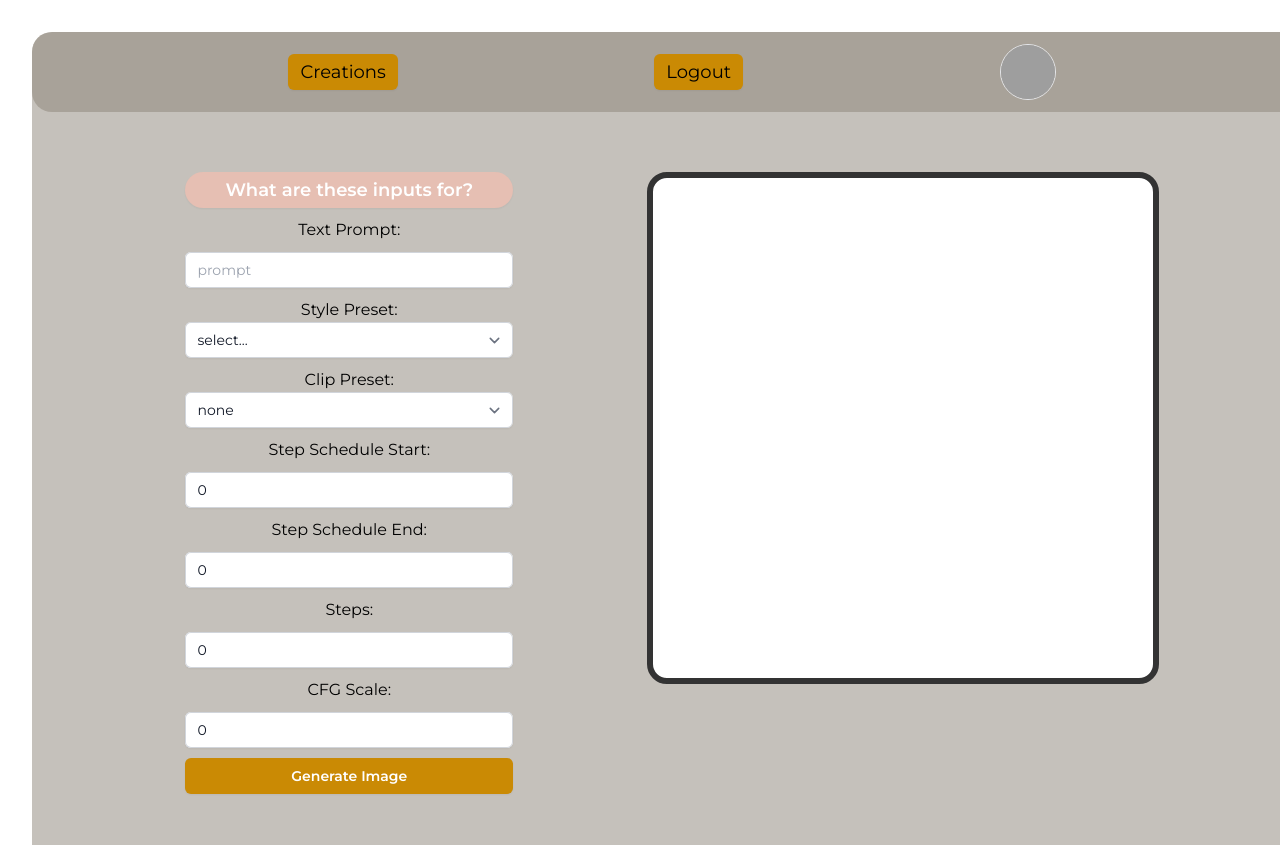
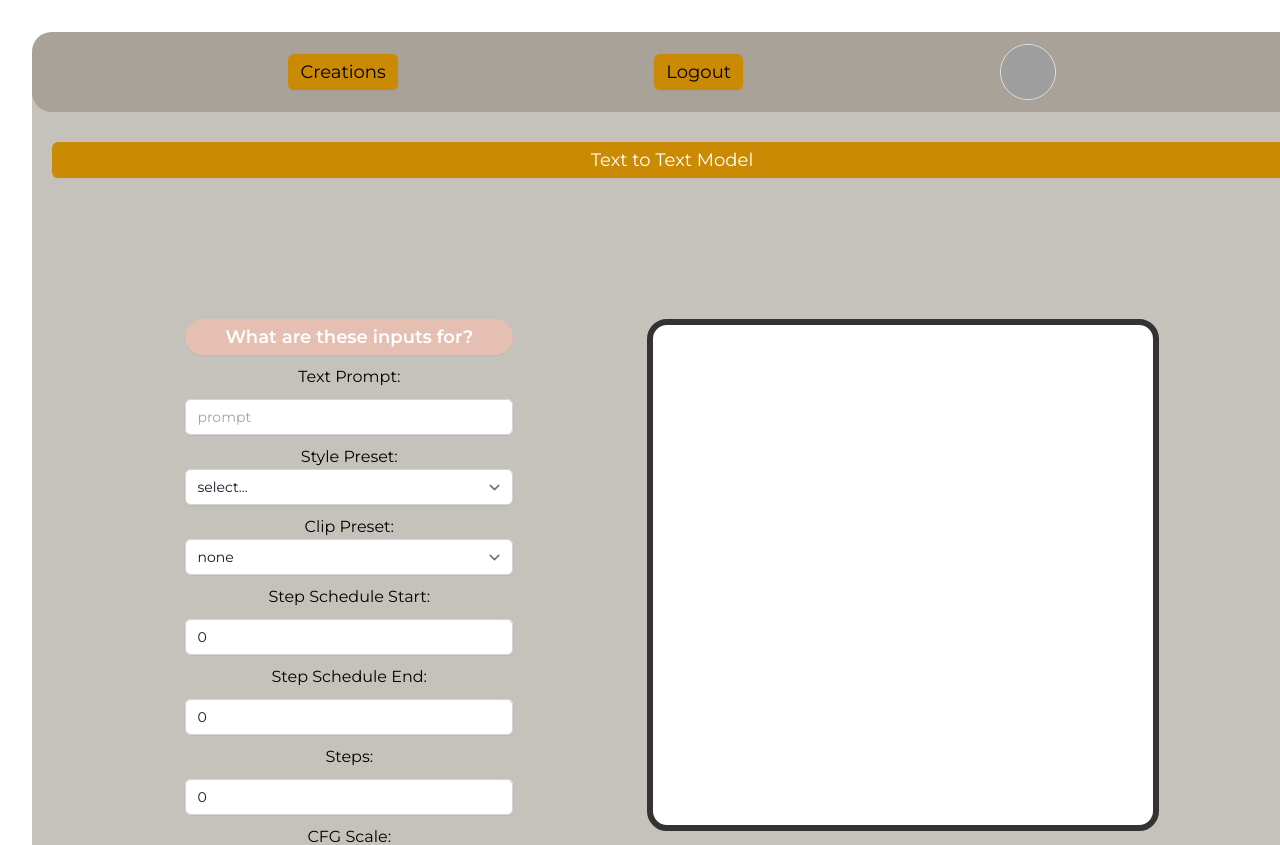
Before and after one commit to kriegercisneros/p-5-p, a React (Vite) app in the folder client/phase-5-project/: page /sketch in a window 1280 px wide. Shown: the top 845 px of the page. Built offline with nearby package versions, Linux system fonts and the light colour scheme; no server answers; grey boxes are pictures that could not be loaded.

Commit message:
message before working on the functionality to get the text prompt api

```diff
--- a/client/phase-5-project/src/Sketch.jsx
+++ b/client/phase-5-project/src/Sketch.jsx
@@ -130,6 +130,8 @@ export default function Sketch({user}){
         context.fillRect(0, 0, canvas.width, canvas.height);
     };
 
+
+
     const saveSketch = async () => {
         const canvas = canvasRef.current;
         setimg(false);
@@ -251,6 +253,7 @@ export default function Sketch({user}){
         .then(data=>console.log(data))
     }
 
+
 //listeners for the form data
     const textChange=(event) => {
         setprompt(event.target.value);
@@ -328,13 +331,20 @@ export default function Sketch({user}){
         <img className="h-14 w-14 rounded-full border" src={`https://phase-5-images.s3.us-west-2.amazonaws.com/download.jpg`} />
         </div>
         {/* <h1 className="mt-10 text-center text-9xl " style={{color:'#e6bfb3'}}>. . . Sketching . . .</h1> */}
-
+        <div style={{ paddingTop: '90px', width: '100%' }}>
+            <button
+                className="flex w-full justify-center rounded-md bg-yellow-600 py-1.5 text-lg font-regular leading-6 text-white shadow-sm hover:bg-yellow-500 focus-visible:outline focus-visible:outline-2 focus-visible:outline-offset-2 focus-visible:outline-yellow-600"
+                onClick={()=>console.log('t2t')}
+            >
+                Text to Text Model
+            </button>
+        </div>
             <div className='mt-10' style={{
                 display:'flex',
                 width:'100%',
                 justifyContent:'space-evenly',
                 flexDirection:'row-reverse',
-                paddingTop:'80px'
+                // paddingTop:'0px'
                 // bottomMargin:'20px',
             }}>
                 {/* {!showGeneratedImage ? ( */}
```
